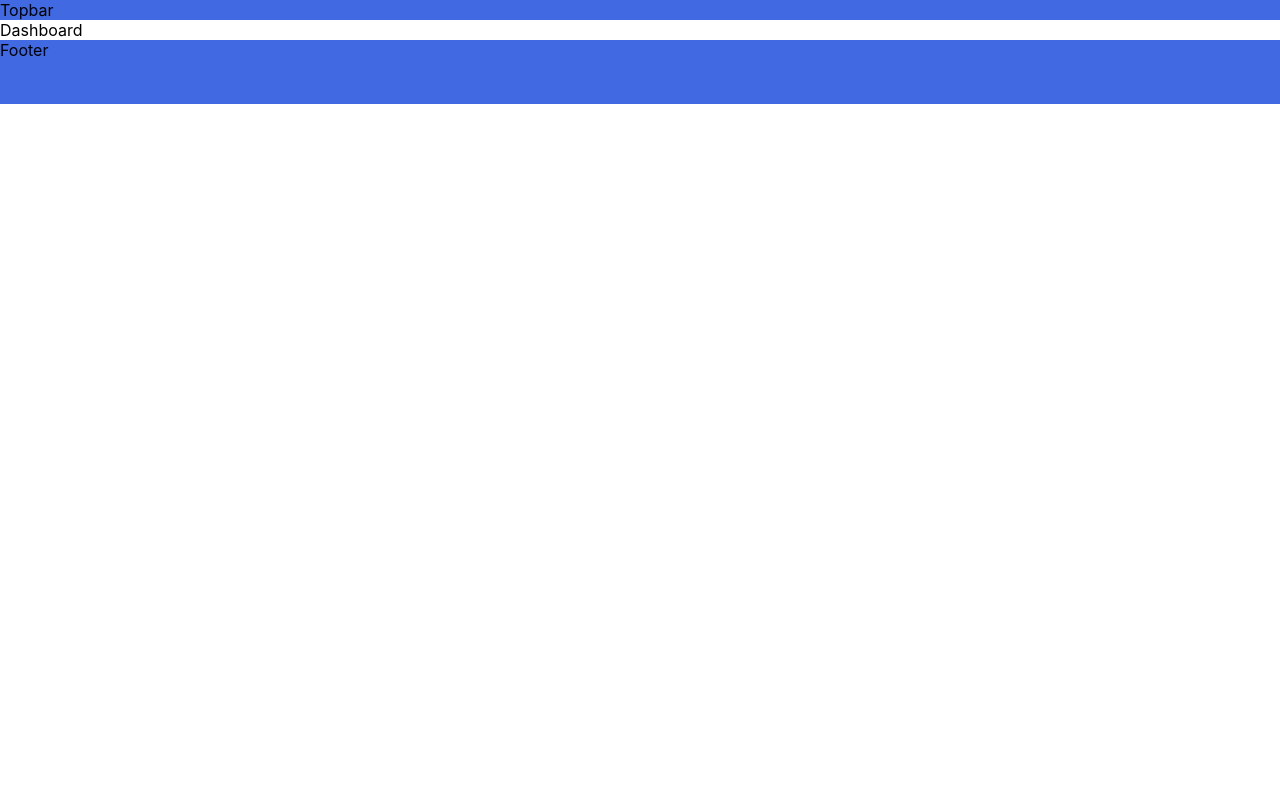
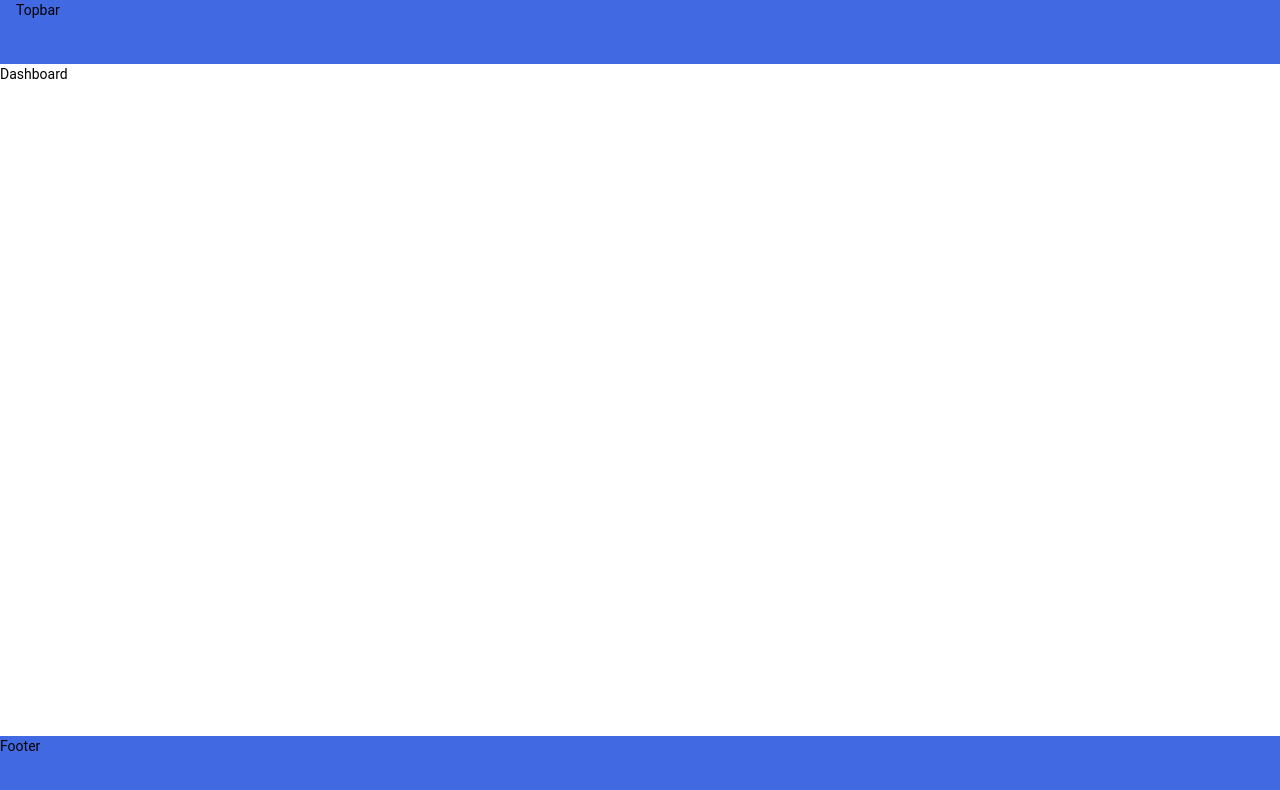
Before and after one commit to geodow06/password-manager-frontend, a React (Create React App) app: page /home in a window 1280 px wide. Shown: the top 790 px of the page. Built offline with nearby package versions, Linux system fonts and the light colour scheme.

Commit message:
Updated the styling

```diff
--- /dev/null
+++ b/src/_index.scss
@@ -0,0 +1,18 @@
+body {
+    margin: 0;
+    font-family: -apple-system, BlinkMacSystemFont, "Segoe UI", "Roboto", "Oxygen",
+        "Ubuntu", "Cantarell", "Fira Sans", "Droid Sans", "Helvetica Neue",
+        sans-serif;
+    -webkit-font-smoothing: antialiased;
+    -moz-osx-font-smoothing: grayscale;
+    font-size: 16px;
+    overflow: hidden;
+    position: relative;
+}
+
+code {
+    font-family: source-code-pro, Menlo, Monaco, Consolas, "Courier New",
+        monospace;
+    color: rgba(255, 0, 221, 0.863);
+    font-size: 16px;
+}
--- a/src/index.tsx
+++ b/src/index.tsx
@@ -1,6 +1,6 @@
 import React from 'react';
 import ReactDOM from 'react-dom';
-import './index.css';
+import "./_index.scss";
 import App from './App';
 import reportWebVitals from './reportWebVitals';
 
--- a/src/layout/components/Topbar.tsx
+++ b/src/layout/components/Topbar.tsx
@@ -3,7 +3,7 @@ import { Component } from "react";
 class Topbar extends Component {
     render() {
         return(
-            <div className="tobar">
+            <div className="topbar">
                 Topbar
             </div>
         );
--- a/src/styles/_app.scss
+++ b/src/styles/_app.scss
@@ -2,3 +2,4 @@
 @import "./layout/index";
 @import "./utils/index";
 @import "./views/index";
+@import "./reboot";
--- /dev/null
+++ b/src/styles/_reboot.scss
@@ -0,0 +1,40 @@
+#root,
+body,
+html {
+  width: 100%;
+  height: 100%;
+  overflow: hidden;
+  position: relative;
+}
+
+html {
+  font-size: 16px;
+}
+
+body {
+  margin: 0;
+  padding: 0;
+  font-weight: $font-weight-base;
+  font-size: $font-size-base;
+  line-height: 1.5;
+  font-family: $font-family-base;
+}
+
+div,
+a {
+  box-sizing: border-box;
+}
+
+img {
+  max-width: 100%;
+}
+h1,
+h2,
+h3,
+h4,
+h5,
+h6,
+
+.layout {
+  color: $text-body !important;
+}
--- a/src/styles/_variables.scss
+++ b/src/styles/_variables.scss
@@ -1,2 +1,12 @@
+// Colors
+$text-body: var(--text-body);
+
+// Typography
+$font-weight-base: 400;
+$font-size-base: 0.875rem;
+$font-family-base: Roboto,
+"Helvetica Neue",
+sans-serif !default;
+
 // Top Bar Layout
 $topbar-height: 64px;
--- a/src/styles/layout/_layout.scss
+++ b/src/styles/layout/_layout.scss
@@ -1,6 +1,5 @@
 .layout {
     height: 100%;
-    background-color: royalblue;
     .content-wrap {
         flex: 1 1 auto;
         display: flex;
--- a/src/styles/layout/components/_footer.scss
+++ b/src/styles/layout/components/_footer.scss
@@ -1,3 +1,4 @@
 .footer {
     min-height: $topbar-height;
+    background-color: royalblue;
 }
--- a/src/styles/layout/components/_topbar.scss
+++ b/src/styles/layout/components/_topbar.scss
@@ -1,5 +1,6 @@
 .topbar {
     top: 0;
+    background-color: royalblue;
     .topbar-hold {
         position: relative;
         height: $topbar-height;
--- a/src/styles/utils/_spacing.scss
+++ b/src/styles/utils/_spacing.scss
@@ -117,6 +117,10 @@ $spaces: (
     height: 100vh;
 }
 
+.h-100vh-th {
+  height: calc(100vh - (2 * #{$topbar-height}))
+}
+
 // Width
 .w-100 {
     width: 100%''
```
